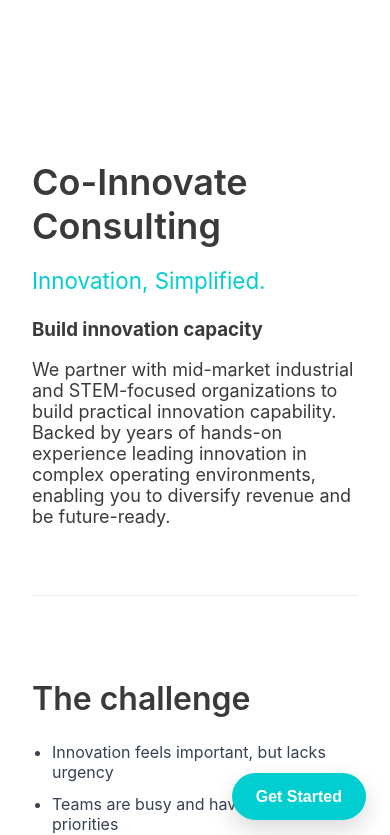
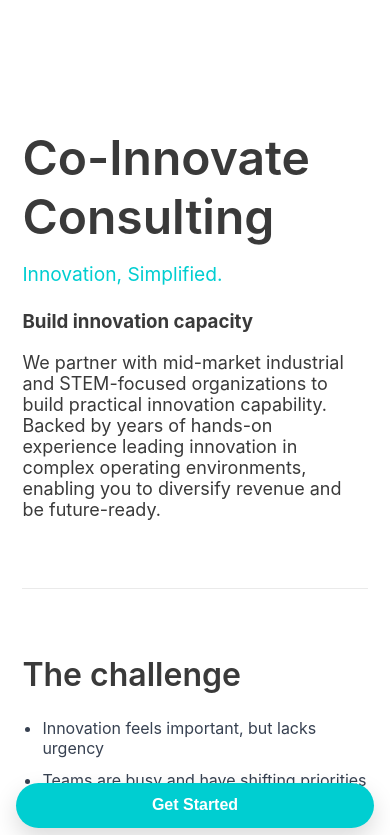
Before and after one commit to carson-fn/Co-Innovate, a React (Create React App) app: page / in a window 390 px wide. Shown: the top 835 px of the page. Built offline with nearby package versions, Linux system fonts and the light colour scheme.

Commit message:
Add responsive styles for mobile - added css vars

```diff
--- a/src/pages/landing/styles.css
+++ b/src/pages/landing/styles.css
@@ -1,12 +1,31 @@
+/* Landing responsive tokens */
+:root {
+  --landing-page-pad-y: 4rem;
+  --landing-page-pad-x: 1.5rem;
+  --landing-main-h1-size: 3rem;
+  --landing-main-h2-size: 1.75rem;
+  --landing-section-pad-y: 1rem;
+  --landing-founder-photo-size: 180px;
+  --landing-get-started-pad-y: 2.5rem;
+  --landing-get-started-pad-x: 2rem;
+  --landing-get-started-lead-size: 1.25rem;
+  --main-get-started-button-left: auto;
+  --main-get-started-button-right: 1.5rem;
+  --main-get-started-button-bottom: 1.5rem;
+  --main-get-started-button-width: auto;
+  --main-get-started-button-pad-y: 0.9rem;
+  --main-get-started-button-pad-x: 1.5rem;
+}
+
 /* Page Wrapper */
 .page {
   max-width: 1100px;
   margin: 0 auto;
-  padding: 4rem 1.5rem;
+  padding: var(--landing-page-pad-y) var(--landing-page-pad-x);
   color: #3a3a3a;
 }
 
-.page hr{
+.page hr {
   border: none;
   border-bottom: 1px solid #eaeaea;
 }
@@ -26,13 +45,13 @@
 }
 
 .main h1 {
-  font-size: 3rem;
+  font-size: var(--landing-main-h1-size);
   font-weight: 600;
   margin-bottom: 0.5rem;
 }
 
 .main h2 {
-  font-size: 1.75rem;
+  font-size: var(--landing-main-h2-size);
   font-weight: 400;
   margin-bottom: 1.5rem;
   color: darkturquoise;
@@ -50,7 +69,7 @@
 
 /* Sections */
 .section {
-  padding: 1rem 0;
+  padding: var(--landing-section-pad-y) 0;
   /* max-width: 800px; */
 }
 
@@ -99,8 +118,8 @@
 }
 
 .founder-photo {
-  width: 180px;
-  height: 180px;
+  width: var(--landing-founder-photo-size);
+  height: var(--landing-founder-photo-size);
   border-radius: 999px;
   object-fit: cover;
   object-position: center;
@@ -151,7 +170,7 @@
   background-color: #f3fcfc;
   border: 1px solid #dff6f6;
   border-radius: 16px;
-  padding: 2.5rem 2rem;
+  padding: var(--landing-get-started-pad-y) var(--landing-get-started-pad-x);
   margin-top: 1.5rem;
   margin-bottom: 4rem;
 }
@@ -161,7 +180,7 @@
 }
 
 .get-started-lead {
-  font-size: 1.25rem;
+  font-size: var(--landing-get-started-lead-size);
   font-weight: 600;
   margin-bottom: 0.5rem;
 }
@@ -230,18 +249,18 @@
 
 
 /* Responsive */
-/* reduces font size on pages smaller than 768px wide */
 @media (max-width: 768px) {
-  .main h1 {
-    font-size: 2.25rem;
-  }
+  :root {
+    --landing-page-pad-y: 2rem;
+    --landing-page-pad-x: 1rem;
+    /* --landing-main-h1-size: 3rem; */
+    --landing-main-h2-size: 1.4rem;
+    --landing-section-pad-y: 2rem;
+    --landing-founder-photo-size: 150px;
+    --landing-get-started-pad-y: 1.5rem;
+    --landing-get-started-pad-x: 1rem;
+    --landing-get-started-lead-size: 1.15rem;
 
-  .main h2 {
-    font-size: 1.4rem;
-  }
-
-  .section {
-    padding: 3rem 0;
   }
 
   .founder-intro {
@@ -249,26 +268,46 @@
   }
 
   .get-started-section {
-    padding: 2rem 1.25rem;
+    margin-bottom: 2rem;
   }
 
-  .get-started-lead {
-    font-size: 1.15rem;
-  }
+
+
 }
 
 @media (max-width: 560px) {
+  :root {
+    --landing-page-pad-y: 1.5rem;
+    --landing-page-pad-x: 0.9rem;
+    /* --landing-main-h1-size: 1.95rem; */
+    --landing-main-h2-size: 1.2rem;
+    --landing-founder-photo-size: 130px;
+
+    /* stretch button across full width */
+    --main-get-started-button-left: 1rem;
+    --main-get-started-button-right: 1rem;
+    --main-get-started-button-bottom: 1rem;
+    --main-get-started-button-width: 100%;
+    --main-get-started-button-pad-y: 0.85rem;
+    --main-get-started-button-pad-x: 1rem;
+  }
+
   .founder-intro {
     flex-direction: column;
     gap: 1rem;
+  }
+
+  .get-started-actions {
+    flex-direction: column;
   }
 }
 
 /* Get Started Button*/
 .get-started {
   position: fixed;
-  bottom: 1.5rem;
-  right: 1.5rem;
+  bottom: var(--main-get-started-button-bottom);
+  left: var(--main-get-started-button-left);
+  right: var(--main-get-started-button-right);
   z-index: 1000;
 }
 
@@ -276,7 +315,8 @@
   background-color: darkturquoise;
   color: #ffffff;
   border: none;
-  padding: 0.9rem 1.5rem;
+  width: var(--main-get-started-button-width);
+  padding: var(--main-get-started-button-pad-y) var(--main-get-started-button-pad-x);
   font-size: 1rem;
   font-weight: 600;
   border-radius: 999px;
@@ -300,7 +340,7 @@
 
 
 
-.logo-banner img{
+.logo-banner img {
   max-width: 100%;
 }
 
```
